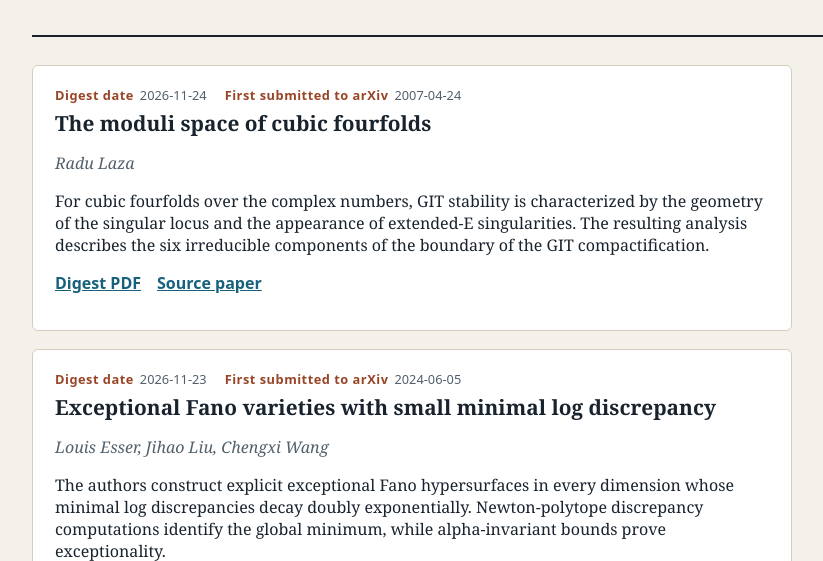
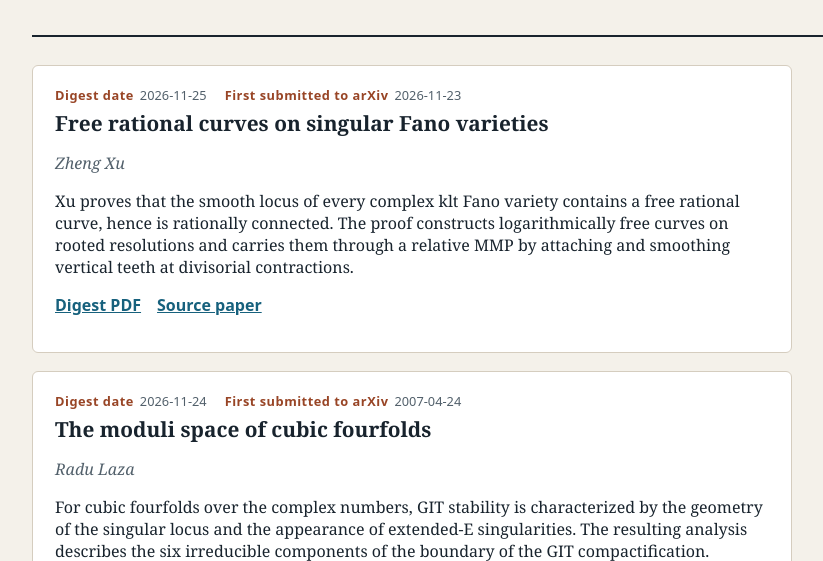
Before and after one commit to Yoaskay/daily-math-paper-digest-pages, a plain HTML site: page topics/algebraic-geometry.html in a window 1280 px wide. Shown: the part 239-800 px from the top of the page, without its empty margins (158-981 px from the left). Drawn offline with Linux system fonts and the light colour scheme.

Commit message:
Publish digest site for 2026-11-25

```diff
--- a/topics/algebraic-geometry.html
+++ b/topics/algebraic-geometry.html
@@ -14,6 +14,16 @@
     <p>Miscellaneous topics in algebraic geometry.</p></header>
     <section class="digest-list" aria-label="Algebraic geometry digests">
     <article class="digest">
+<dl class="dates">
+<div><dt>Digest date</dt><dd>2026-11-25</dd></div>
+<div><dt>First submitted to arXiv</dt><dd>2026-11-23</dd></div>
+</dl>
+<h2>Free rational curves on singular Fano varieties</h2>
+<p class="authors">Zheng Xu</p>
+<p>Xu proves that the smooth locus of every complex klt Fano variety contains a free rational curve, hence is rationally connected. The proof constructs logarithmically free curves on rooted resolutions and carries them through a relative MMP by attaching and smoothing vertical teeth at divisorial contractions.</p>
+<p class="links"><a href="../digests/2026-11-25-arxiv-2611.30137.pdf">Digest PDF</a> <a href="http://arxiv.org/abs/2611.30137v1">Source paper</a></p>
+</article>
+<article class="digest">
 <dl class="dates">
 <div><dt>Digest date</dt><dd>2026-11-24</dd></div>
 <div><dt>First submitted to arXiv</dt><dd>2007-04-24</dd></div>
```
Also changed, not shown: index.html (+1 -1 lines), 1 other file.
